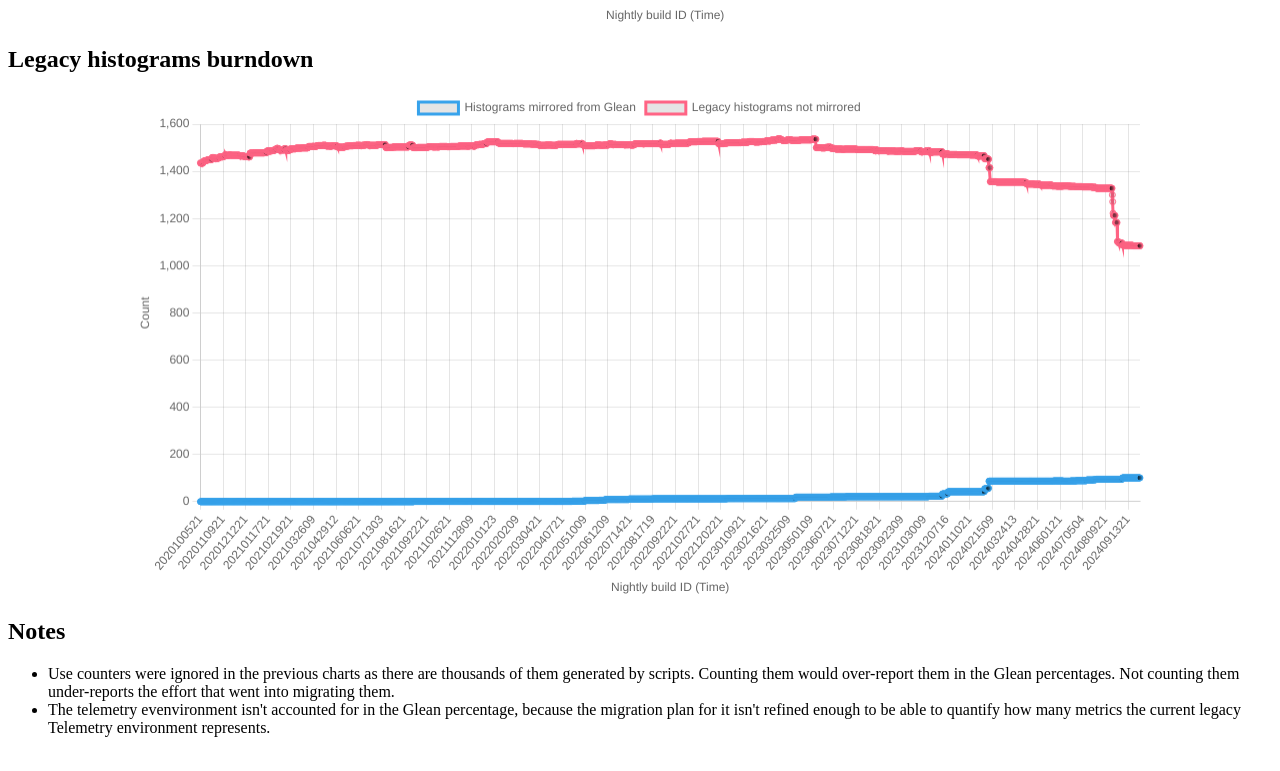
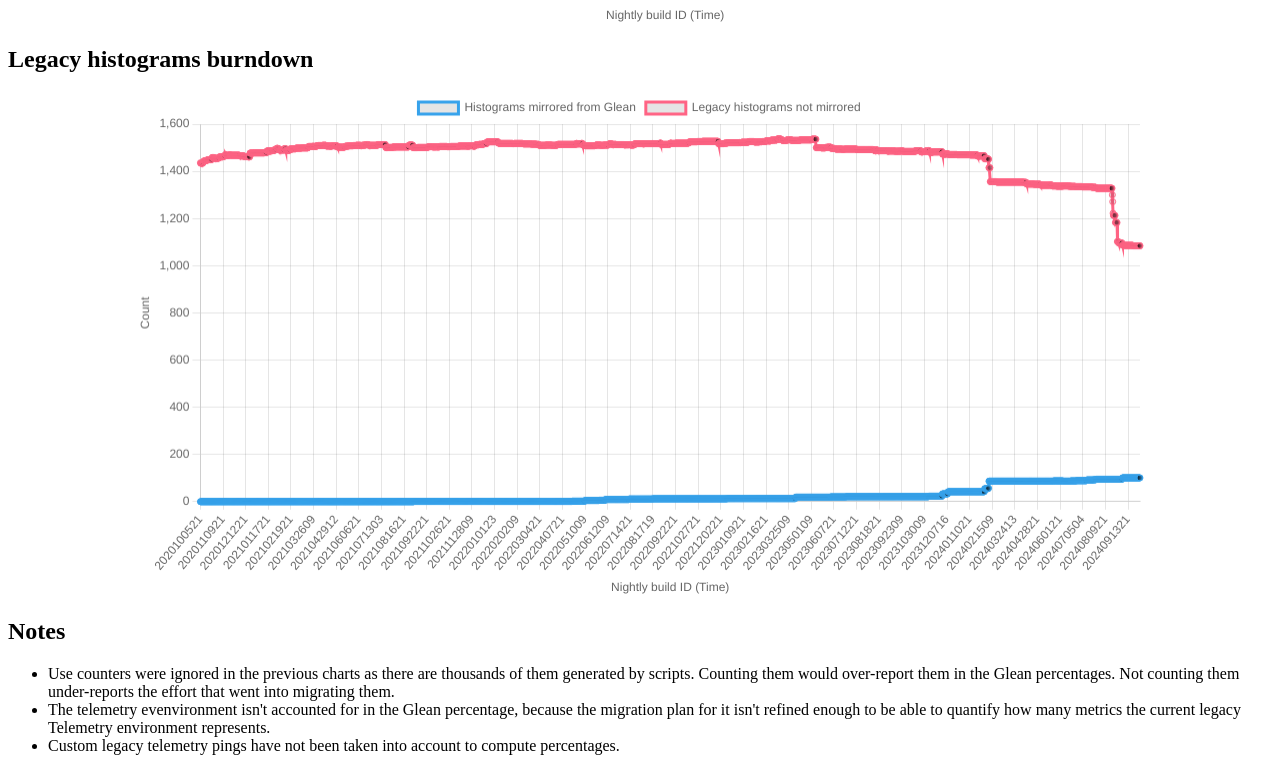
Before and after one commit to fqueze/arewegleanyet, a website: page index.html in a window 1280 px wide. Shown: the part 2324-3095 px from the top of the page. Drawn offline with nearby package versions, Linux system fonts and the light colour scheme.

Commit message:
Add a note about custom pings.

```diff
--- a/index.html
+++ b/index.html
@@ -203,6 +203,7 @@
     <ul>
       <li>Use counters were ignored in the previous charts as there are thousands of them generated by scripts. Counting them would over-report them in the Glean percentages. Not counting them under-reports the effort that went into migrating them.</li>
       <li>The telemetry evenvironment isn't accounted for in the Glean percentage, because the migration plan for it isn't refined enough to be able to quantify how many metrics the current legacy Telemetry environment represents.</li>
+      <li>Custom legacy telemetry pings have not been taken into account to compute percentages.</li>
     </ul>
 </body>
 </html>
```
